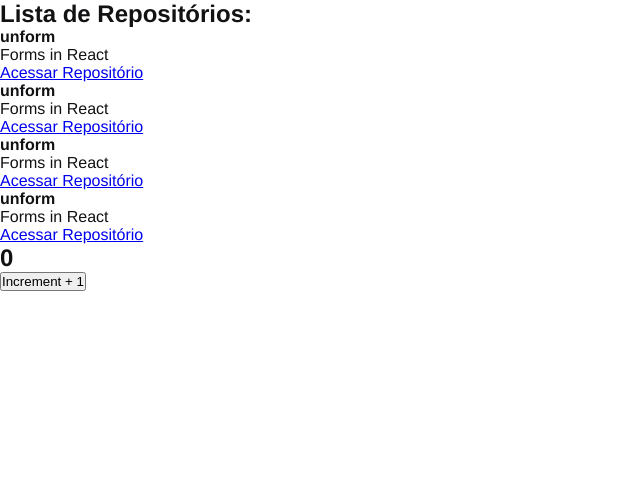
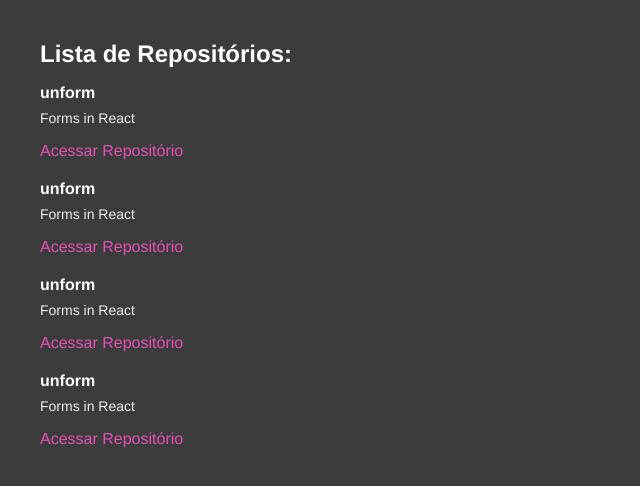
Before and after one commit to guigx7/01-github-explorer-2021, a React app: page / in a window 1280 px wide. Shown: the top 486 px of the page, without its empty margins (0-640 px from the left). Built offline with nearby package versions, Linux system fonts and the light colour scheme.

Commit message:
C1 aula 3-1

```diff
--- a/src/app.jsx
+++ b/src/app.jsx
@@ -1,12 +1,10 @@
-import { Counter } from "./components/Counter";
 import { RepositoryList } from "./components/RepositoryList";
 import "./styles/global.scss";
 
 export function App() {
   return (
-    <div>
+    <>
       <RepositoryList />
-      <Counter />
-    </div>
+    </>
   );
 }
--- a/src/components/Counter.jsx
+++ /dev/null
@@ -1,15 +0,0 @@
-import {useState} from 'react';
-
-export function Counter(){
-    const [counter, setCounter] = useState(0);
-
-    function increment(){
-        setCounter(counter + 1);
-    }
-    return (
-        <>
-            <h2>{counter}</h2>
-            <button type="button" onClick={increment}>Increment + 1</button>
-        </>
-    );
-}
--- a/src/components/RepositoryItem.jsx
+++ b/src/components/RepositoryItem.jsx
@@ -1,3 +1,5 @@
+
+
 export function RepositoryItem(props) {
   return (
     <li>
--- a/src/components/RepositoryList.jsx
+++ b/src/components/RepositoryList.jsx
@@ -1,4 +1,5 @@
 import { RepositoryItem } from "./RepositoryItem";
+import '../styles/repositories.scss';
 
 const repository = {
   name: "unform",
--- a/src/styles/global.scss
+++ b/src/styles/global.scss
@@ -7,5 +7,6 @@
 body {
     font-size: 16px;
     font-family: "Helvetica Neue", Arial, sans-serif;
-    color: #121214;
+    background-color: #3c3c3c;
+    color: #fff;
 }
--- /dev/null
+++ b/src/styles/repositories.scss
@@ -0,0 +1,32 @@
+section.repository-list {
+    margin: 40px;
+
+    h1{
+        margin-bottom: 16px;
+    }
+
+    ul{
+        list-style: none;
+
+        li{
+            margin-bottom: 20px;
+
+            &:last-child{
+                margin-bottom: 0;
+            }
+
+            p{
+                font-size: 14px;
+                color: #eee;
+                margin-top: 8px;
+            }
+
+            a{
+               display: inline-block;
+               margin-top: 16px;
+               text-decoration: none;
+               color: #e652b5;
+            }
+        }
+    }
+}
```
